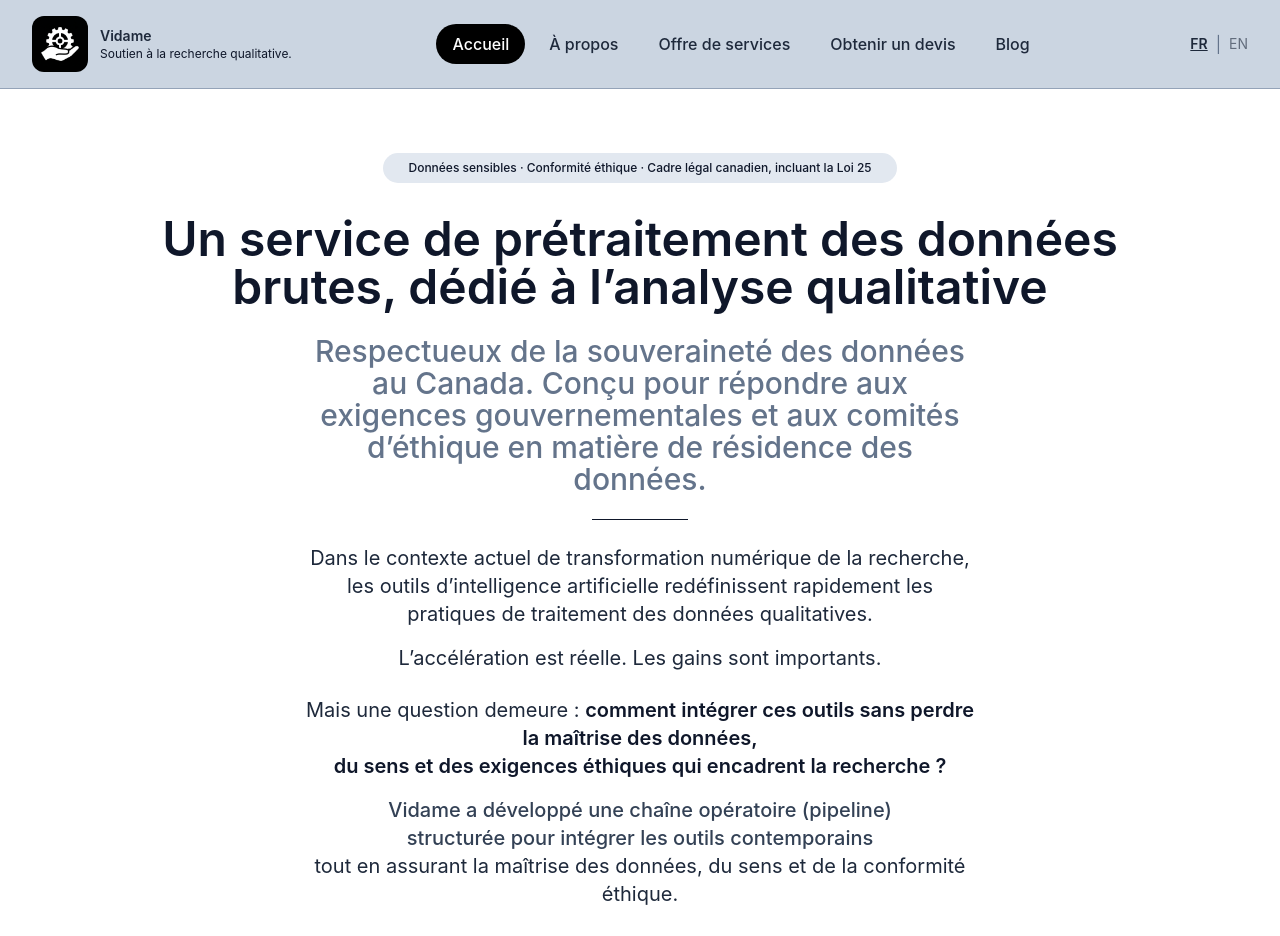
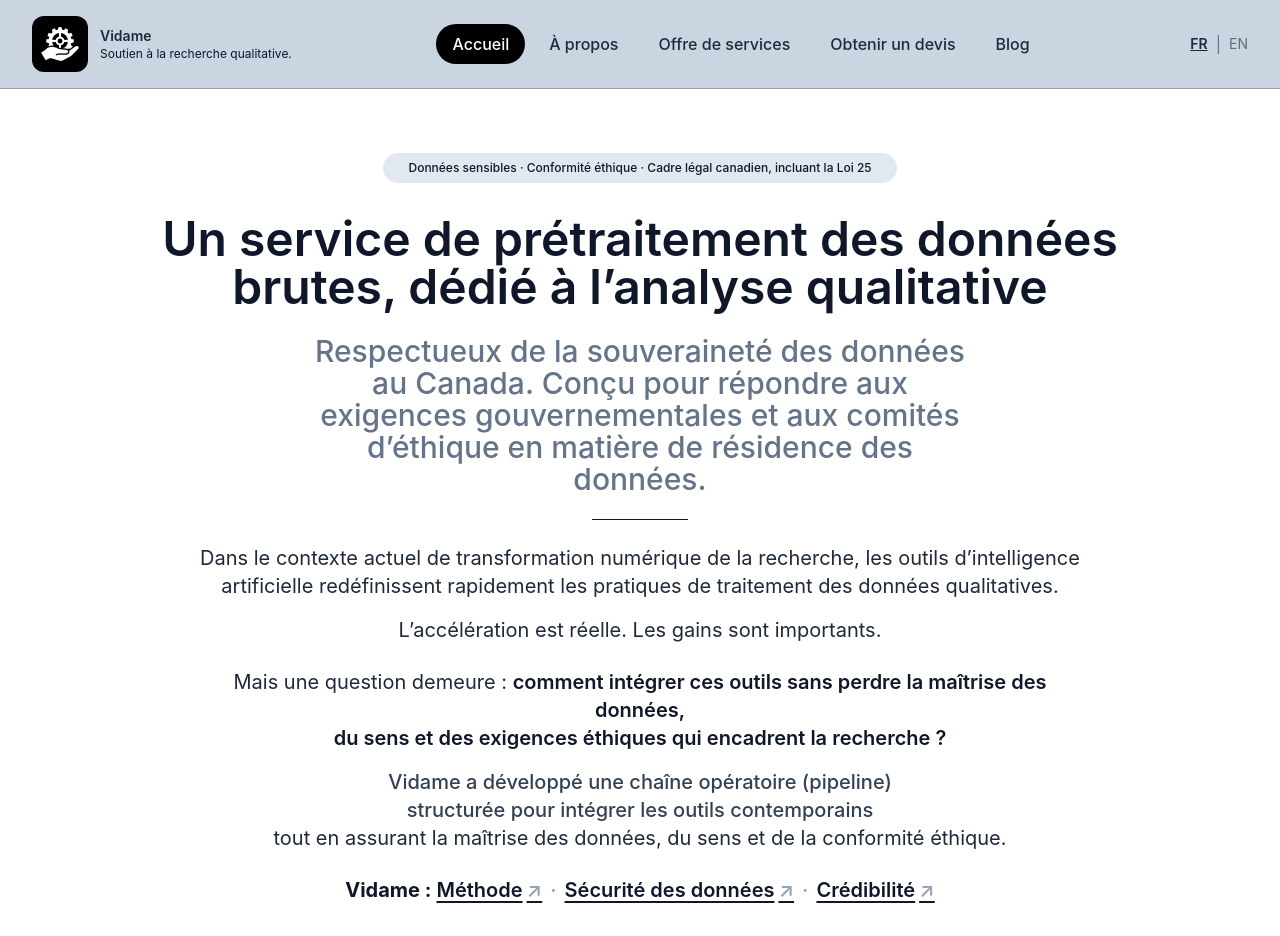
Before and after one commit to momopro21/vidame-recherche, a React (Vite) app: page / in a window 1280 px wide. Shown: the top 936 px of the page. Built offline with nearby package versions, Linux system fonts and the light colour scheme; the HTML template or start-up script is replaced by a standard one.

Commit message:
Update App.tsx

```diff
--- a/src/App.tsx
+++ b/src/App.tsx
@@ -544,7 +544,7 @@ function Accueil({setPage,lang,}: {setPage: (page: string) => void;lang: "fr" |
 
      {/* ===== VIDAME_REPERE_TEXTE_HERO_ACCUEIL ===== */}
 <div className="mt-6 h-px w-24 bg-slate-900 md:mx-auto"></div>
-<div className="mt-8 text-left text-[20px] leading-7 md:mx-auto md:max-w-2xl md:text-center md:text-[20px]">
+<div className="mt-8 text-left text-[20px] leading-7 md:mx-auto md:max-w-4xl md:text-center md:text-[20px]">
   {lang === "fr" ? (
     <>
       <p>
```
